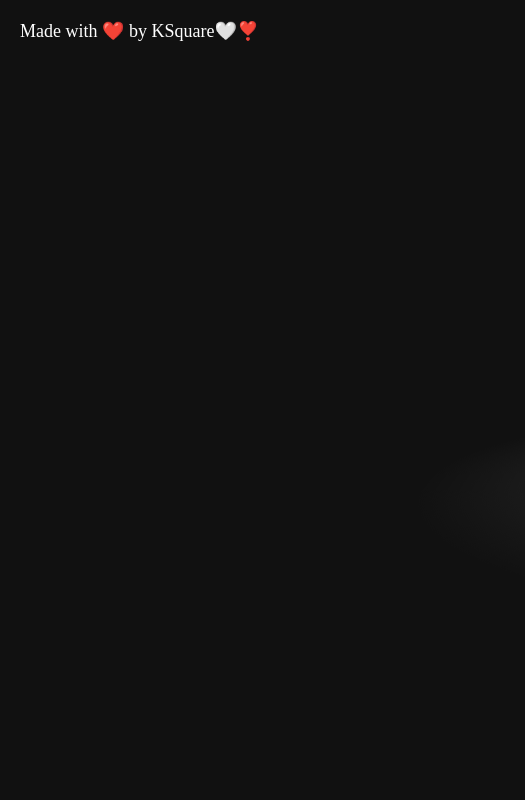
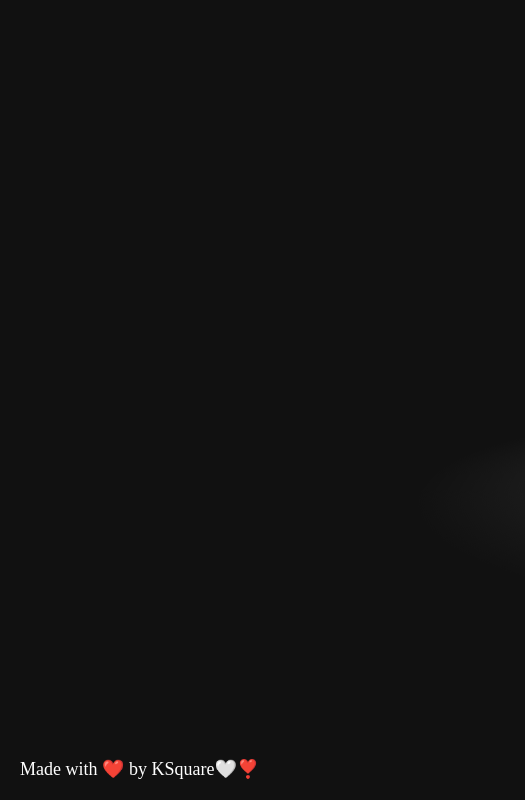
Before and after one commit to krishna080198/Kaku, a plain HTML site: page index.html in a window 1280 px wide. Shown: the full height of the page, 0-525 px from the left. Drawn offline with Linux system fonts and the light colour scheme.

Commit message:
Update video.css

```diff
--- a/video.css
+++ b/video.css
@@ -6,7 +6,7 @@
 .header {
   display: flex;
   justify-content: space-between; /* Aligns items at both ends */
-  align-items: bottom;
+  align-items: flex-end;
   padding: 20px 20px;
 }
 
```
